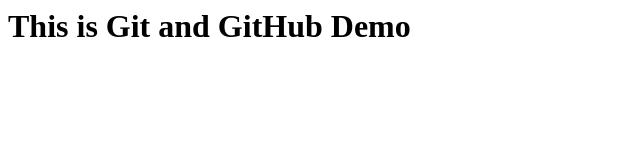
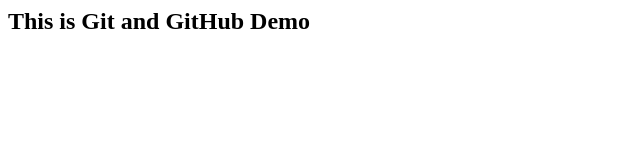
Before and after one commit to omkar-2323/Git-Demo, a plain HTML site: page index.html in a window 1280 px wide. Shown: the whole page, without its empty margins (0-640 px from the left). Drawn offline with Linux system fonts and the light colour scheme.

Commit message:
Added title in index.html

```diff
--- a/index.html
+++ b/index.html
@@ -1 +1 @@
-<h1>This is Git and GitHub Demo</h1>
+<h2>This is Git and GitHub Demo</h2>
```
